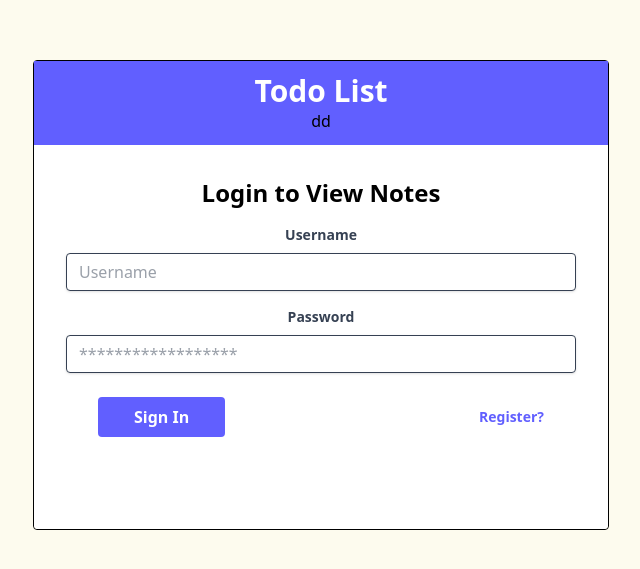
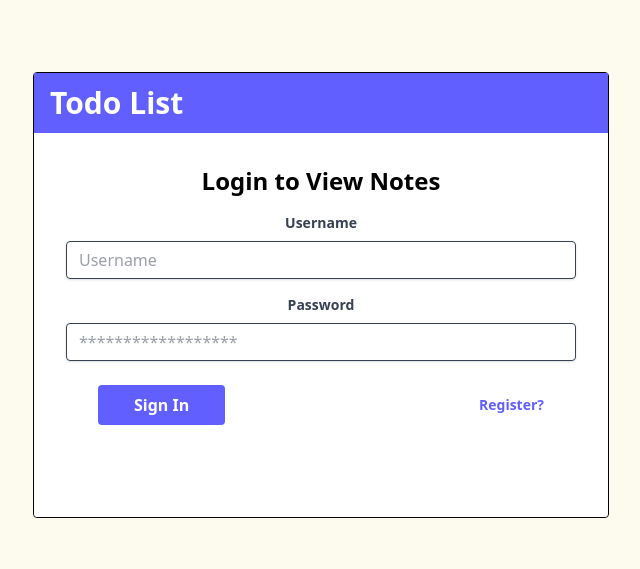
Before and after one commit to aal2015/Todo-App, a React (Vite) app in the folder frontend/todo-app/: page / in a window 1280 px wide. Shown: the part 105-674 px from the top of the page, without its empty margins (319-959 px from the left). Built offline with nearby package versions, Linux system fonts and the light colour scheme.

Commit message:
Added logout in frontend

```diff
--- a/frontend/todo-app/src/components/Header.tsx
+++ b/frontend/todo-app/src/components/Header.tsx
@@ -1,8 +1,17 @@
-export function Header() {
+export function Header({ accessCookie, onLogout }: { accessCookie: string, onLogout: () => void }) {
     return (
-        <div className="bg-indigo-500 py-3">
-            <h2 className="text-3xl font-semibold text-white">Todo List</h2>
-            <button>dd</button>
+        <div className="bg-indigo-500 py-3 px-4">
+            <div className="flex justify-between items-center">
+                <h2 className="text-3xl font-semibold text-white">Todo List</h2>
+                {accessCookie && (
+                    <button
+                        onClick={onLogout}
+                        className="bg-white text-indigo-500 px-4 py-2 rounded-md font-medium hover:bg-gray-100 transition-colors"
+                    >
+                        Logout
+                    </button>
+                )}
+            </div>
         </div>
     );
 }
--- a/frontend/todo-app/src/components/TodoBox.tsx
+++ b/frontend/todo-app/src/components/TodoBox.tsx
@@ -16,9 +16,14 @@ export function TodoBox() {
         Cookies.set('refresh_token', fetchedRefreshCookie);
     }
 
+    const logout = () => {
+        setAccessCookie(null);
+        setRefreshCookie(null);
+    }
+
     return (
         <div className="w-xl border border-solid rounded-sm">
-            <Header />
+            <Header accessCookie={accessCookie} onLogout={logout}/>
             {
                 accessCookie ?
                     <Body accessCookie={accessCookie} onSetAccessCookie={setAccessCookie} /> :
```
